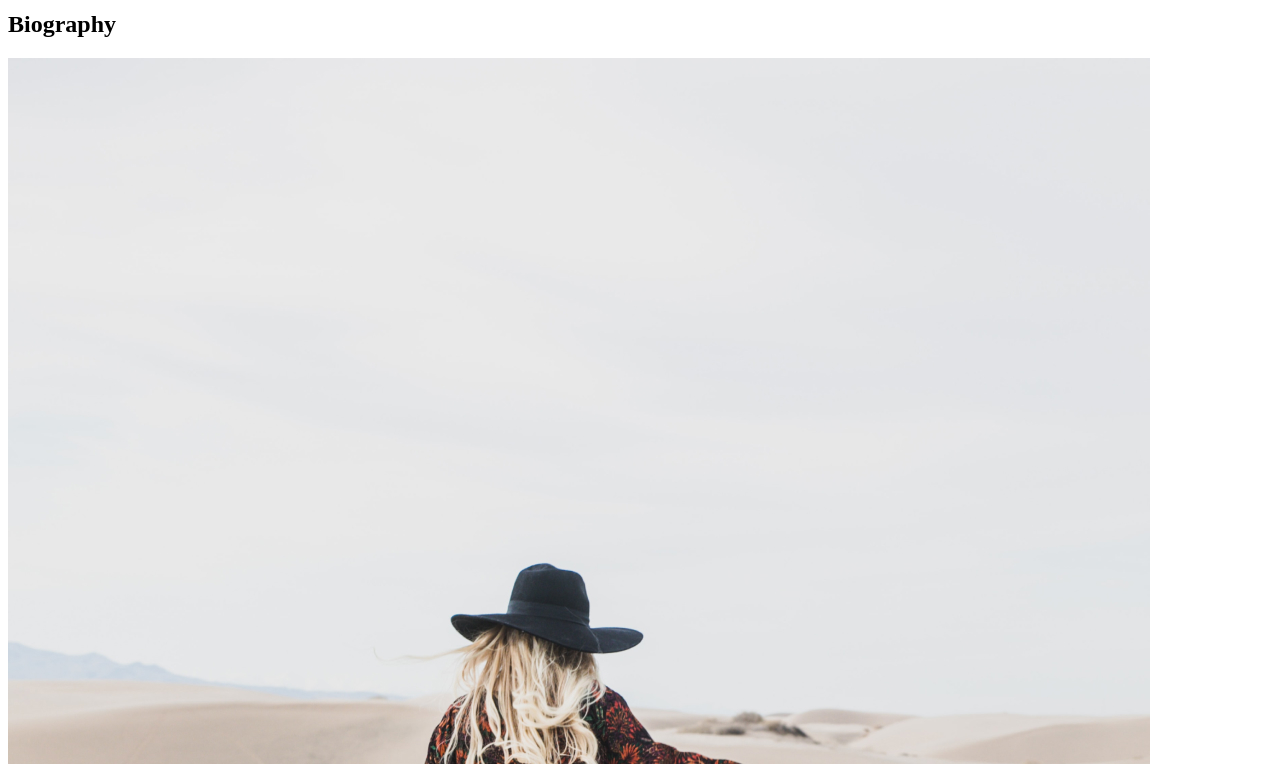
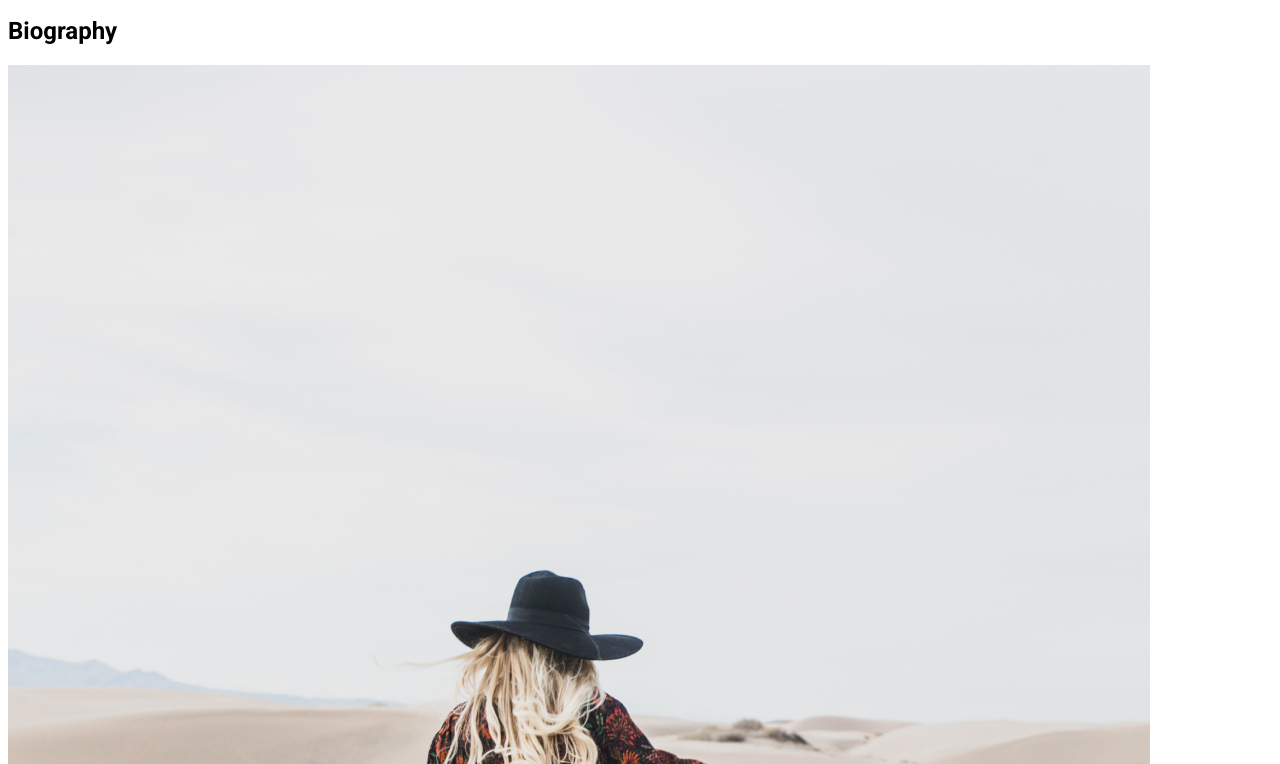
Before and after one commit to v-nvtsk/otus-css-novitskiy, a plain HTML site: page index.html in a window 1280 px wide. Shown: the part 182-946 px from the top of the page. Drawn offline with Linux system fonts and the light colour scheme.

Commit message:
Add font styling for html

```diff
--- a/index.html
+++ b/index.html
@@ -8,6 +8,15 @@
   <link rel="preconnect" href="https://fonts.gstatic.com" crossorigin>
   <link href="https://fonts.googleapis.com/css2?family=Bitter&family=Playfair+Display:wght@500&family=Roboto:wght@500;700&display=swap" rel="stylesheet">
   <title>Mod Studio</title>
+
+  <style>
+  html{
+    font-family: 'Roboto';
+    /* font-family: 'Playfair Display'; */
+    /* font-family: 'Bitter'; */
+  }
+  </style>
+
 </head>
 
 <body>
```
